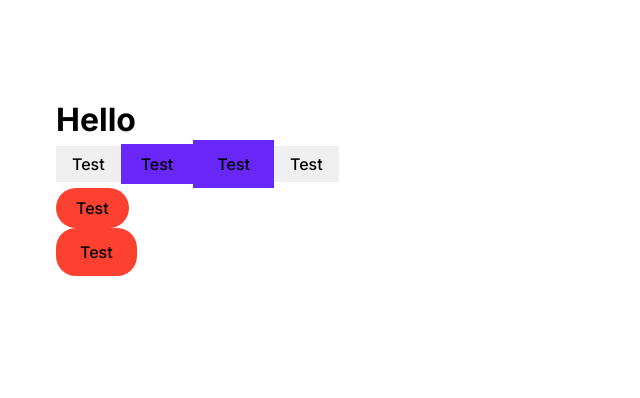
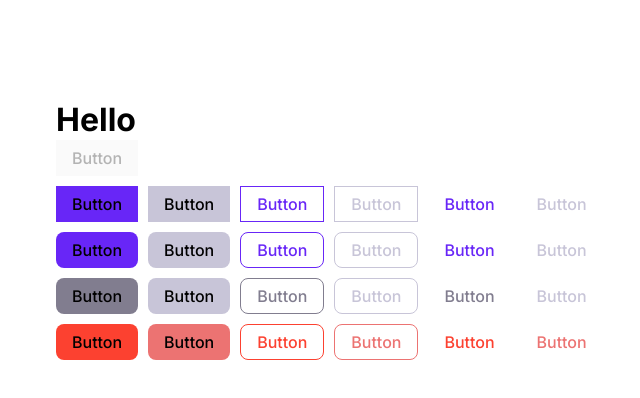
Before and after one commit to rukshonarad/projectify-app-ui, a React (Create React App) app: page / in a window 1280 px wide. Shown: the top 398 px of the page, without its empty margins (44-684 px from the left). Built offline with nearby package versions, Linux system fonts and the light colour scheme.

Commit message:
Add more buttons

```diff
--- a/src/App.tsx
+++ b/src/App.tsx
@@ -4,21 +4,107 @@ const App = () => {
     return (
         <div style={{ padding: "100px" }}>
             <Typography variant="h5">Hello</Typography>
-            <Button>Test</Button>
-            <Button size="md" color="primary">
-                Test
-            </Button>
-            <Button size="lg" color="primary">
-                Test
-            </Button>
-
-            <Button>Test</Button>
-            <Button size="md" color="danger" shape="circle">
-                Test
-            </Button>
-            <Button size="lg" color="danger" shape="circle">
-                Test
-            </Button>
+            <div className="buttons">
+                <Button disabled>Button</Button>
+            </div>
+            <div className="buttons">
+                <Button color="primary">Button</Button>
+                <Button color="primary" disabled>
+                    Button
+                </Button>
+                <Button color="primary" variant="outlined">
+                    Button
+                </Button>
+                <Button color="primary" variant="outlined" disabled>
+                    Button
+                </Button>
+                <Button color="primary" variant="text">
+                    Button
+                </Button>
+                <Button color="primary" variant="text" disabled>
+                    Button
+                </Button>
+            </div>
+            <div className="buttons">
+                <Button color="primary" shape="rounded">
+                    Button
+                </Button>
+                <Button color="primary" disabled shape="rounded">
+                    Button
+                </Button>
+                <Button color="primary" variant="outlined" shape="rounded">
+                    Button
+                </Button>
+                <Button
+                    color="primary"
+                    variant="outlined"
+                    disabled
+                    shape="rounded"
+                >
+                    Button
+                </Button>
+                <Button color="primary" variant="text" shape="rounded">
+                    Button
+                </Button>
+                <Button color="primary" variant="text" disabled shape="rounded">
+                    Button
+                </Button>
+            </div>
+            <div className="buttons">
+                <Button color="secondary" shape="rounded">
+                    Button
+                </Button>
+                <Button color="secondary" disabled shape="rounded">
+                    Button
+                </Button>
+                <Button color="secondary" variant="outlined" shape="rounded">
+                    Button
+                </Button>
+                <Button
+                    color="secondary"
+                    variant="outlined"
+                    disabled
+                    shape="rounded"
+                >
+                    Button
+                </Button>
+                <Button color="secondary" variant="text" shape="rounded">
+                    Button
+                </Button>
+                <Button
+                    color="secondary"
+                    variant="text"
+                    disabled
+                    shape="rounded"
+                >
+                    Button
+                </Button>
+            </div>
+            <div className="buttons">
+                <Button color="danger" shape="rounded">
+                    Button
+                </Button>
+                <Button color="danger" disabled shape="rounded">
+                    Button
+                </Button>
+                <Button color="danger" variant="outlined" shape="rounded">
+                    Button
+                </Button>
+                <Button
+                    color="danger"
+                    variant="outlined"
+                    disabled
+                    shape="rounded"
+                >
+                    Button
+                </Button>
+                <Button color="danger" variant="text" shape="rounded">
+                    Button
+                </Button>
+                <Button color="danger" variant="text" disabled shape="rounded">
+                    Button
+                </Button>
+            </div>
         </div>
     );
 };
--- a/src/design-system/Button/Button.css
+++ b/src/design-system/Button/Button.css
@@ -8,10 +8,15 @@
 
     height: 3.6rem;
     padding: 0 var(--space-16);
+    margin-right: 10px;
+    margin-bottom: 10px;
 }
 
 .btn:hover {
     cursor: pointer;
+}
+.btn:disabled {
+    pointer-events: none;
 }
 
 .btn-small {
@@ -36,6 +41,11 @@
     border-radius: var(--border-radius-20);
 }
 
+.btn-large.btn-circle {
+    border-radius: var(--border-radius-24);
+}
+
+/* Primary Button */
 .btn-primary {
     background-color: var(--primary-500);
     color: var(--white);
@@ -55,23 +65,156 @@
     background-color: var(--primary-700);
     box-shadow: var(--shadow-xs-hover);
 }
-/* Danger Button  */
 
+.btn-primary.btn-outlined {
+    background-color: var(--white);
+    border: 0.15rem solid var(--primary-500);
+    color: var(--primary-500);
+}
+
+.btn-primary.btn-outlined:hover {
+    background-color: var(--primary-25);
+}
+
+.btn-primary.btn-outlined:focus {
+    background-color: var(--primary-50);
+}
+
+.btn-primary.btn-outlined:disabled {
+    border: 0.15rem solid var(--jaguar-300);
+    color: var(--jaguar-300);
+}
+
+.btn-primary.btn-text {
+    background-color: var(--white);
+    color: var(--primary-500);
+    box-shadow: none;
+}
+
+.btn-primary.btn-text:hover {
+    background-color: var(--primary-25);
+}
+
+.btn-primary.btn-text:focus {
+    background-color: var(--primary-50);
+}
+
+.btn-primary.btn-text:disabled {
+    color: var(--jaguar-300);
+}
+
+/* Secondary Button */
+.btn-secondary {
+    background-color: var(--jaguar-500);
+    color: var(--white);
+    box-shadow: var(--shadow-s);
+}
+
+.btn-secondary:hover {
+    background-color: var(--jaguar-600);
+    box-shadow: var(--shadow-s-hover);
+}
+
+.btn-secondary:disabled {
+    background-color: var(--jaguar-300);
+}
+
+.btn-secondary:focus {
+    background-color: var(--jaguar-700);
+    box-shadow: var(--shadow-xs-hover);
+}
+
+.btn-secondary.btn-outlined {
+    background-color: var(--white);
+    border: 0.15rem solid var(--jaguar-500);
+    color: var(--jaguar-500);
+}
+
+.btn-secondary.btn-outlined:hover {
+    background-color: var(--black-50);
+}
+
+.btn-secondary.btn-outlined:focus {
+    background-color: var(--black-100);
+}
+
+.btn-secondary.btn-outlined:disabled {
+    border: 0.15rem solid var(--jaguar-300);
+    color: var(--jaguar-300);
+}
+
+.btn-secondary.btn-text {
+    background-color: var(--white);
+    color: var(--jaguar-500);
+    box-shadow: none;
+}
+
+.btn-secondary.btn-text:hover {
+    background-color: var(--black-50);
+}
+
+.btn-secondary.btn-text:focus {
+    background-color: var(--black-100);
+}
+
+.btn-secondary.btn-text:disabled {
+    color: var(--jaguar-300);
+}
+
+/* Danger Button */
 .btn-danger {
     background-color: var(--red-orange-500);
     color: var(--white);
     box-shadow: var(--shadow-s);
-    display: block;
 }
+
 .btn-danger:hover {
     background-color: var(--red-orange-600);
     box-shadow: var(--shadow-s-hover);
 }
+
 .btn-danger:disabled {
-    background-color: var(--jaguar-300);
+    background-color: var(--red-orange-300);
 }
 
 .btn-danger:focus {
-    background-color: var(--danger-700);
+    background-color: var(--red-orange-700);
     box-shadow: var(--shadow-xs-hover);
 }
+
+.btn-danger.btn-outlined {
+    background-color: var(--white);
+    border: 0.15rem solid var(--red-orange-500);
+    color: var(--red-orange-500);
+}
+
+.btn-danger.btn-outlined:hover {
+    background-color: var(--red-orange-25);
+}
+
+.btn-danger.btn-outlined:focus {
+    background-color: var(--red-orange-50);
+}
+
+.btn-danger.btn-outlined:disabled {
+    border: 0.15rem solid var(--red-orange-300);
+    color: var(--red-orange-300);
+}
+
+.btn-danger.btn-text {
+    background-color: var(--white);
+    color: var(--red-orange-500);
+    box-shadow: none;
+}
+
+.btn-danger.btn-text:hover {
+    background-color: var(--red-orange-25);
+}
+
+.btn-danger.btn-text:focus {
+    background-color: var(--red-orange-50);
+}
+
+.btn-danger.btn-text:disabled {
+    color: var(--red-orange-300);
+}
--- a/src/design-system/Button/Button.tsx
+++ b/src/design-system/Button/Button.tsx
@@ -3,12 +3,14 @@ import "./Button.css";
 
 type ButtonSize = "sm" | "md" | "lg";
 type ButtonShape = "rounded" | "circle";
-type ButtonColor = "primary" | "secondary" | "text" | "danger";
+type ButtonColor = "primary" | "secondary" | "danger";
+type ButtonVariant = "contained" | "outlined" | "text";
 
 type ButtonProps = {
     size?: ButtonSize;
     shape?: ButtonShape;
     color?: ButtonColor;
+    variant?: ButtonVariant;
     disabled?: boolean;
     className?: string;
     children: React.ReactNode;
@@ -28,12 +30,18 @@ const shapeClassNames = {
 const colorClassNames = {
     primary: "btn-primary",
     secondary: "btn-secondary",
-    text: "btn-tertiary",
     danger: "btn-danger"
 };
 
+const variantClassNames = {
+    contained: "btn-contained",
+    outlined: "btn-outlined",
+    text: "btn-text"
+};
+
 const Button: FC<ButtonProps> = (props) => {
-    const { size, shape, color, disabled, className, children } = props;
+    const { size, shape, color, variant, disabled, className, children } =
+        props;
 
     const sizeClassName = size !== undefined ? sizeClassNames[size] : "";
 
@@ -41,13 +49,19 @@ const Button: FC<ButtonProps> = (props) => {
 
     const colorClassName = color !== undefined ? colorClassNames[color] : "";
 
-    const finalClassNames =
-        `btn ${colorClassName} ${sizeClassName} ${shapeClassName} ${
-            className || ""
-        }`.trim();
+    const variantClassName =
+        variant !== undefined ? variantClassNames[variant] : "";
+
+    const finalClassNames = `btn ${colorClassName} ${sizeClassName} ${shapeClassName} ${variantClassName} ${
+        className || ""
+    }`;
 
     return (
-        <button className={finalClassNames} disabled={disabled}>
+        <button
+            className={finalClassNames}
+            disabled={disabled}
+            onClick={() => alert("Hello")}
+        >
             {children}
         </button>
     );
```
